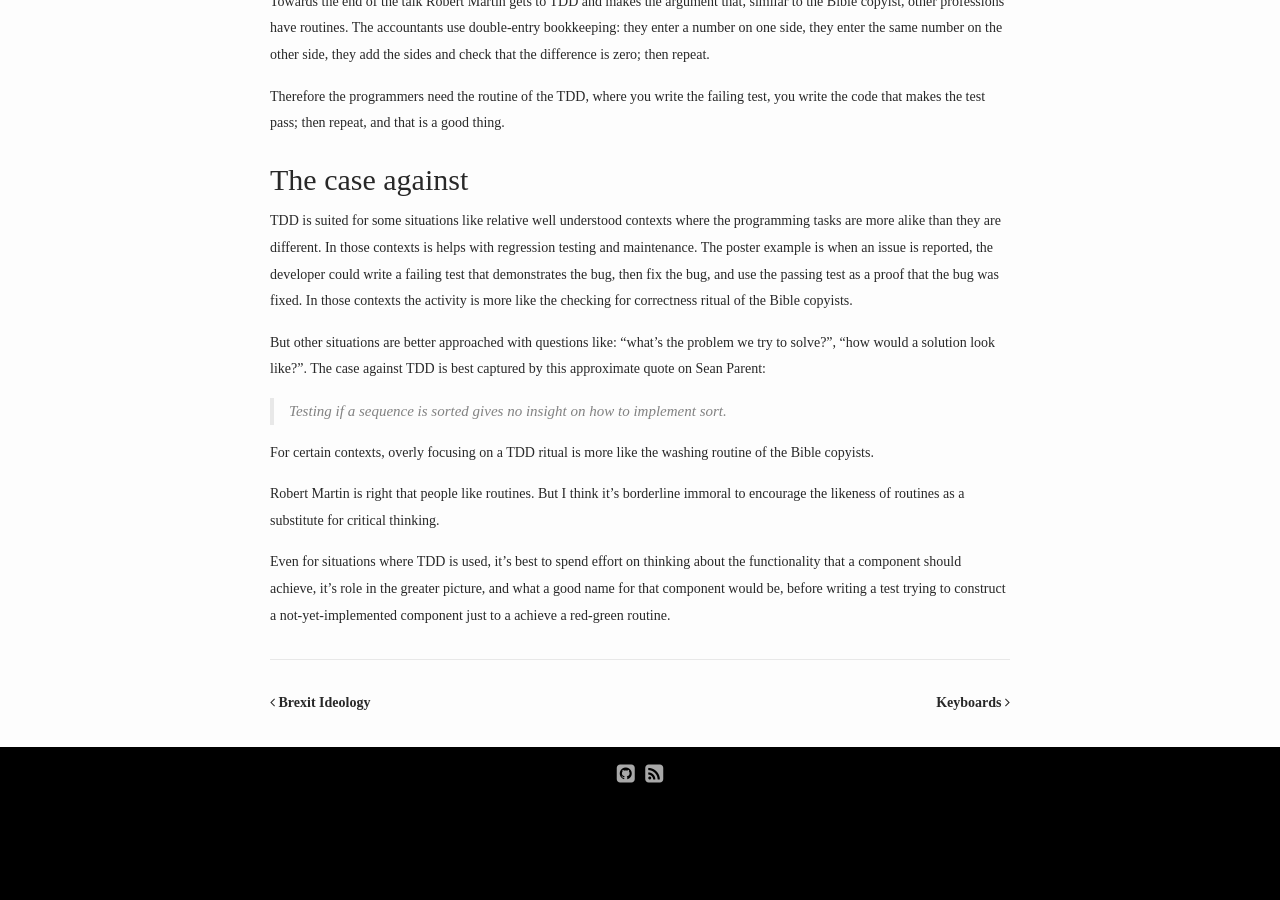
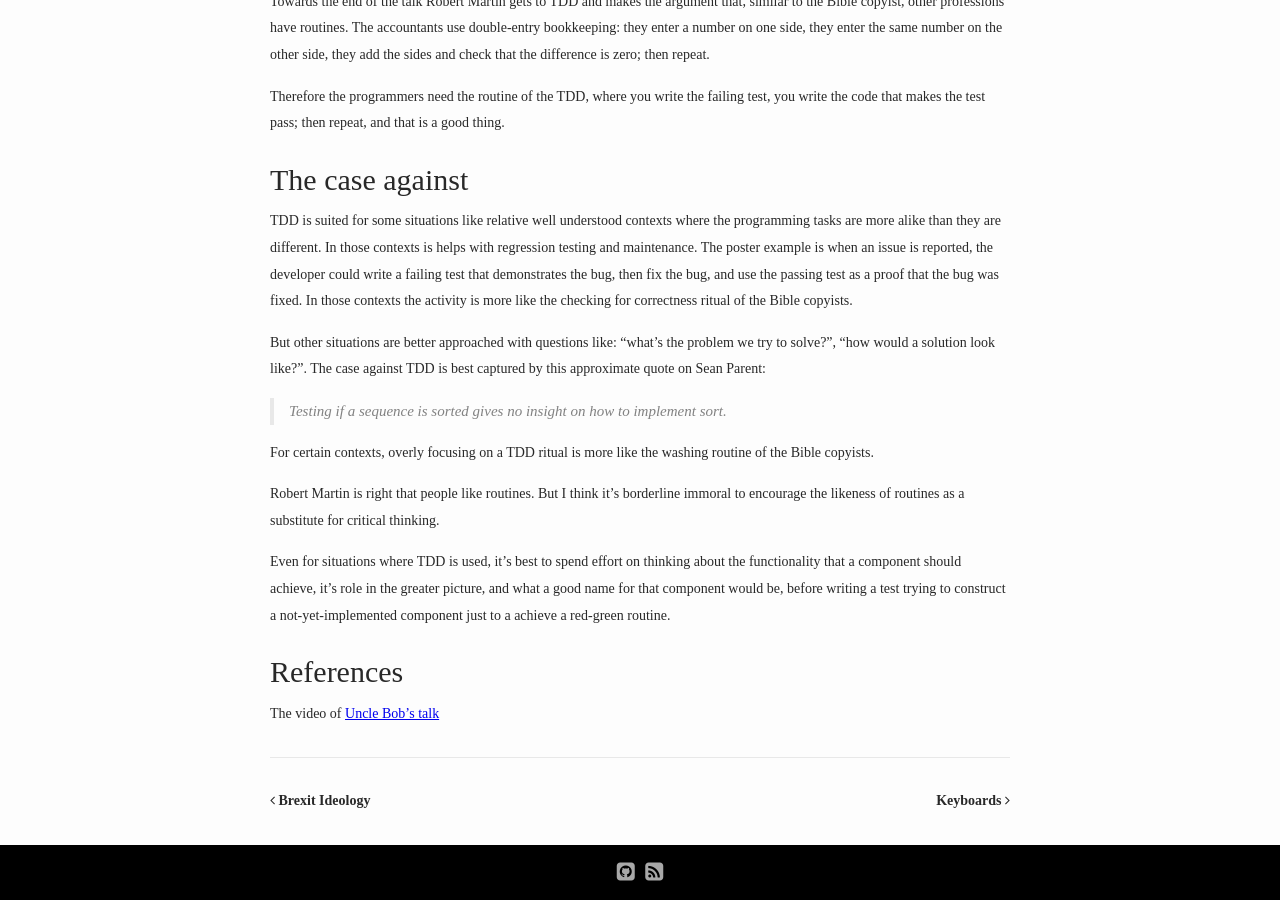
Before and after one commit to bajamircea/bajamircea.github.io, a Jekyll site: the page built from _posts/2019-04-14-tdd-limits.markdown, in a window 1280 px wide and 900 px high, scrolled down 865 px. Built offline with Jekyll 4.4.1, drawn with Linux system fonts in a browser that asks for light colours; nearby versions of some CDN libraries; before the commit the page ends 1666 px from its top, so only the background shows below that.

Commit message:
Uncle Bob video link

```diff
--- a/_posts/2019-04-14-tdd-limits.markdown
+++ b/_posts/2019-04-14-tdd-limits.markdown
@@ -77,3 +77,7 @@ about the functionality that a component should achieve, it's role in the
 greater picture, and what a good name for that component would be, before
 writing a test trying to construct a not-yet-implemented component just to a
 achieve a red-green routine.
+
+# References
+
+The video of [Uncle Bob's talk](https://www.youtube.com/watch?v=BHnMItX2hEQ)
```
